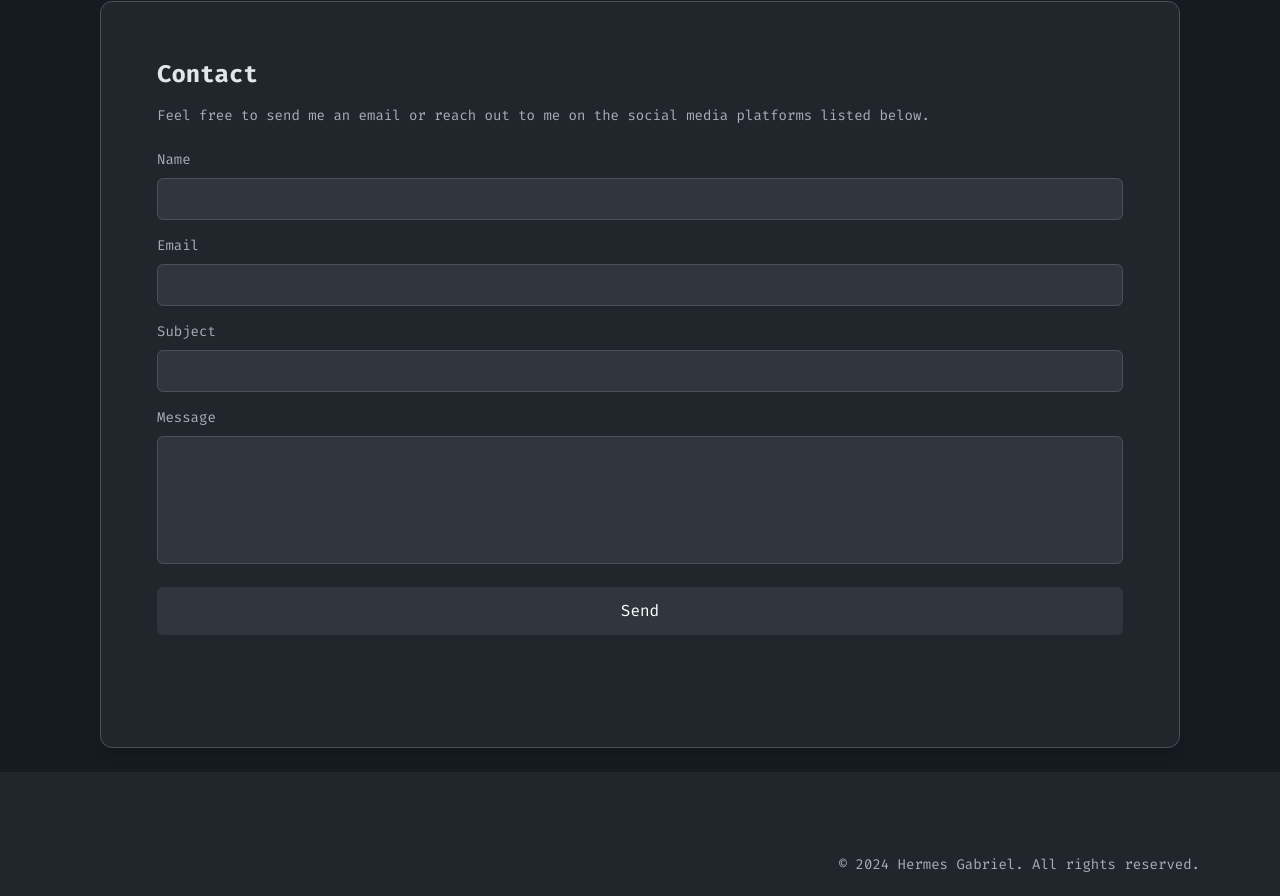
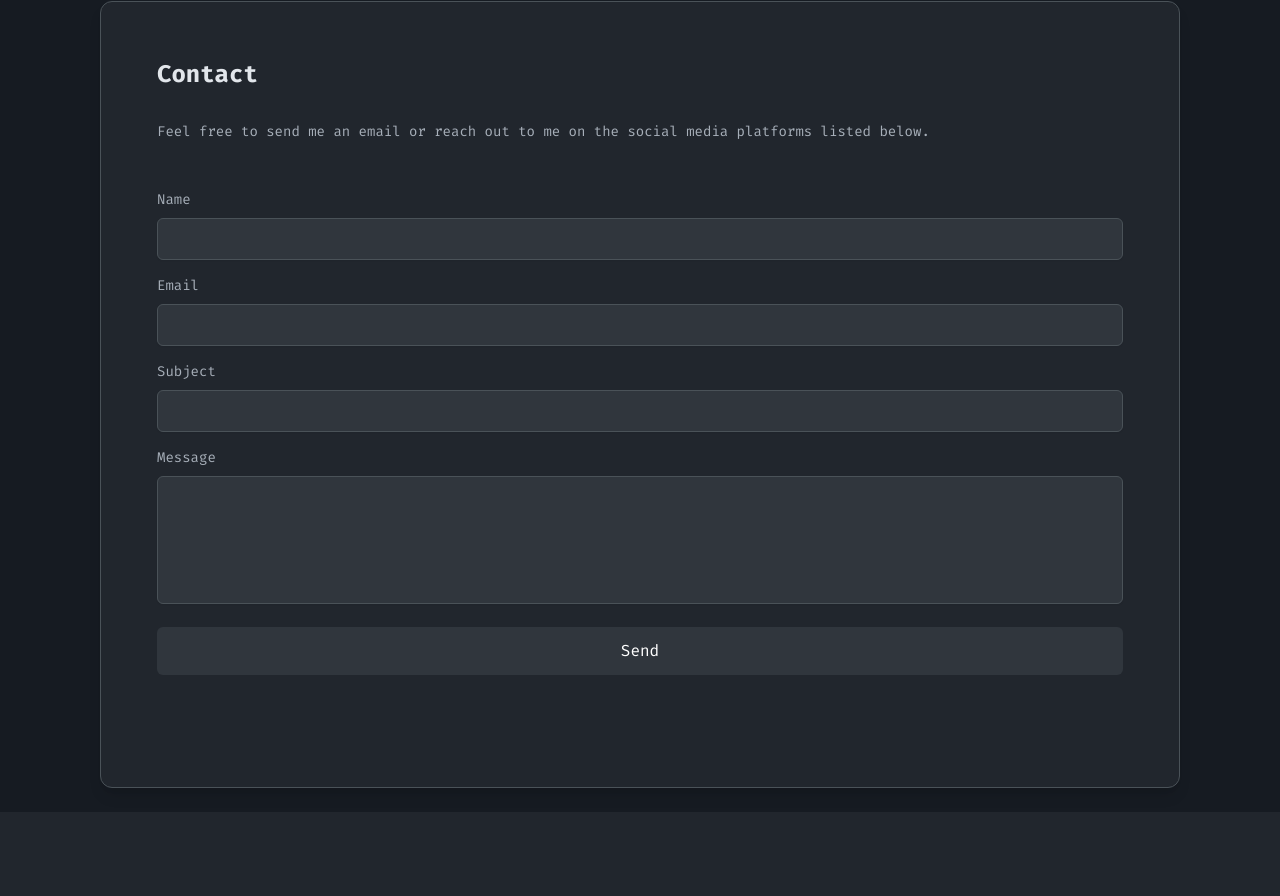
Before and after one commit to hermesgsc/portfolio, a Next.js app: page / in a window 1280 px wide. Shown: the part 2463-3359 px from the top of the page. Built offline with nearby package versions, Linux system fonts and the light colour scheme; some icons are missing.

Commit message:
fix: alterando padding da secao contact

```diff
--- a/src/components/Contact.tsx
+++ b/src/components/Contact.tsx
@@ -7,10 +7,10 @@ import Card from "./Card";
 
 const Contact: React.FC = () => {
   return (
-    <section className="p-6 bg-primary-800 flex items-center  justify-center">
+    <section className="p-6 bg-primary-800 flex items-center  justify-center md:">
       <Card className="p-6 border-primary-500 w-full max-w-2xl mx-auto bg-primary-700 shadow-lg rounded-xl">
         <div className="p-8">
-          <div className="space-y-4 mb-6">
+          <div className="space-y-8 mb-6">
             <Typography
               variant="subtitle"
               weight="bold"
@@ -30,7 +30,7 @@ const Contact: React.FC = () => {
             </Typography>
           </div>
 
-          <form className="space-y-4">
+          <form className="space-y-4 pt-6">
             <div className="space-y-2">
               <Typography
                 variant="caption"
```
